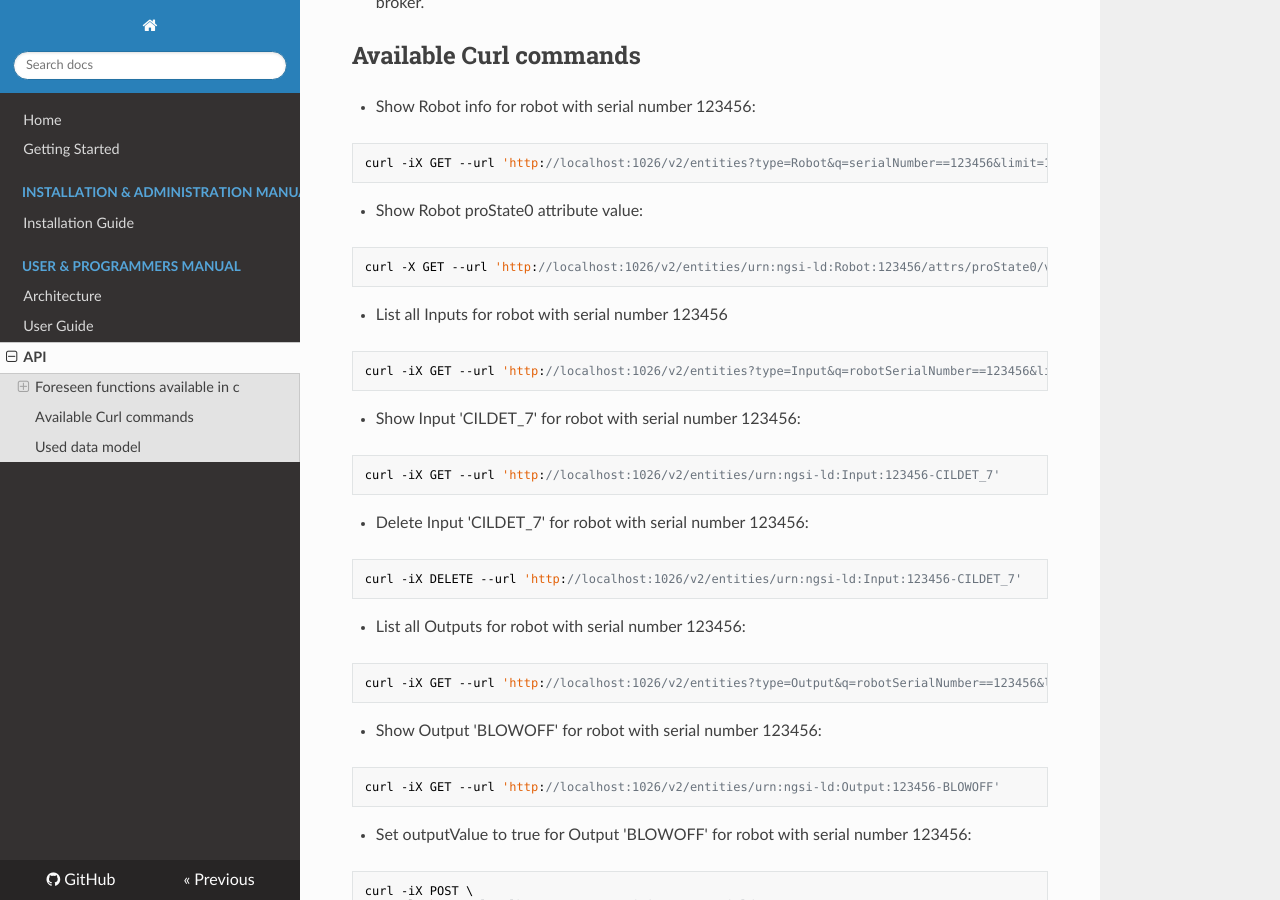
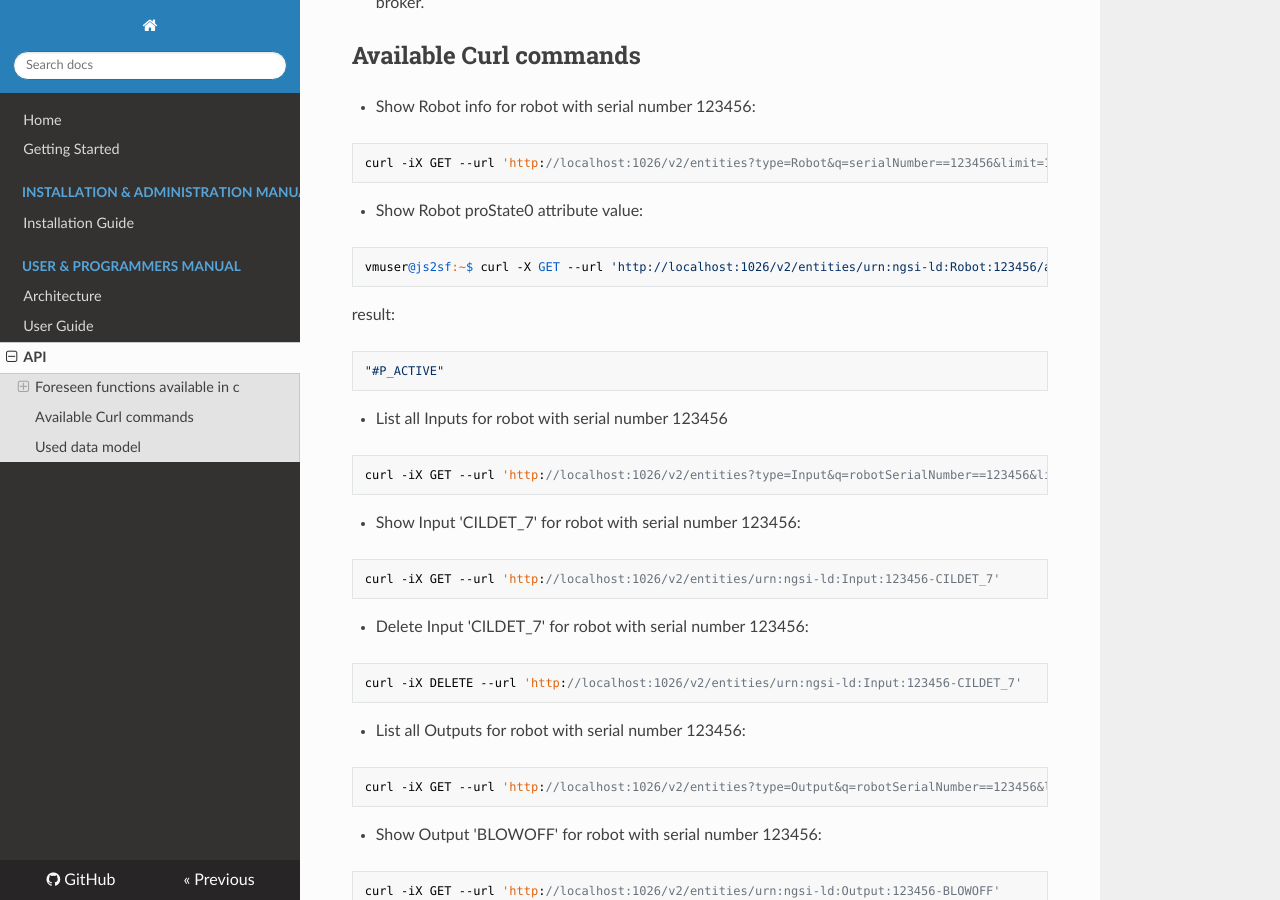
Before and after one commit to ramp-eu/JS2SF, an MkDocs documentation site: the page built from docs/api.md, in a window 1280 px wide and 900 px high, scrolled down 465 px. Built offline with MkDocs 1.6.1, drawn with Linux system fonts in a browser that asks for light colours; nearby versions of some CDN libraries; old or Windows-style settings are respelled for this version of MkDocs.

Commit message:
Update api.md

````diff
--- a/docs/api.md
+++ b/docs/api.md
@@ -18,7 +18,11 @@ curl -iX GET --url 'http://localhost:1026/v2/entities?type=Robot&q=serialNumber=
 ```
 - Show Robot proState0 attribute value:
 ```
-curl -X GET --url 'http://localhost:1026/v2/entities/urn:ngsi-ld:Robot:123456/attrs/proState0/value'
+vmuser@js2sf:~$ curl -X GET --url 'http://localhost:1026/v2/entities/urn:ngsi-ld:Robot:123456/attrs/proState0/value'
+```
+result:
+```
+"#P_ACTIVE"
 ```
 - List all Inputs for robot with serial number 123456
 ```
````
